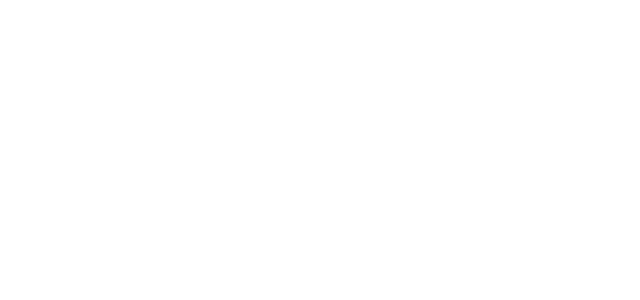
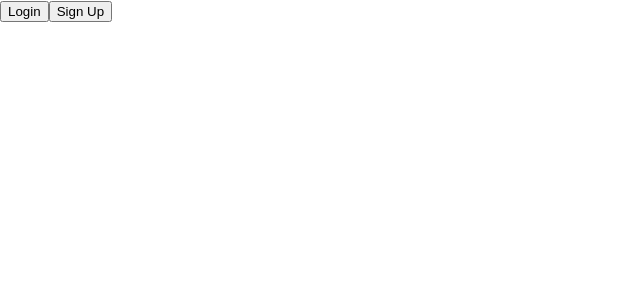
Before and after one commit to nuriaciscar/Front, a React (Create React App) app: page /login in a window 1280 px wide. Shown: the top 300 px of the page, without its empty margins (0-640 px from the left). Built offline with nearby package versions, Linux system fonts and the light colour scheme.

Commit message:
Fixed path /login on App

```diff
--- a/public/index.html
+++ b/public/index.html
@@ -2,7 +2,7 @@
 <html lang="en">
   <head>
     <meta charset="utf-8" />
-    <link rel="icon" href="%PUBLIC_URL%/favicon.ico" />
+    <link rel="icon" href="%PUBLIC_URL%/favicon.png" />
     <meta name="viewport" content="width=device-width, initial-scale=1" />
     <meta name="theme-color" content="#000000" />
     <meta
@@ -24,7 +24,7 @@
       work correctly both with client-side routing and a non-root public URL.
       Learn how to configure a non-root public URL by running `npm run build`.
     -->
-    <title>React App</title>
+    <title>AllFriends</title>
   </head>
   <body>
     <noscript>You need to enable JavaScript to run this app.</noscript>
--- a/src/App.js
+++ b/src/App.js
@@ -1,12 +1,13 @@
 import { BrowserRouter, Route, Routes } from "react-router-dom";
-import loginPage from "./pages/LoginPage/LoginPage";
+import LoginPage from "./pages/LoginPage/LoginPage";
 import "./App.css";
 
 function App() {
   return (
     <BrowserRouter>
       <Routes>
-        <Route path="/login" element={<loginPage />} />
+        <Route path="/login" element={<LoginPage />} />
+        <Route path="/" element={<LoginPage />} />
       </Routes>
     </BrowserRouter>
   );
--- a/src/pages/LoginPage/LoginPage.js
+++ b/src/pages/LoginPage/LoginPage.js
@@ -1,4 +1,4 @@
-import { useEffect, useState } from "react";
+import { useEffect } from "react";
 import { useSelector } from "react-redux";
 import { useNavigate } from "react-router";
 import { Link } from "react-router-dom";
@@ -15,11 +15,11 @@
   return (
     <>
       <div>
-        <Link to="/login">
+        <Link to="/login/login">
           <button>Login</button>
         </Link>
 
-        <Link to="/register">
+        <Link to="/login/register">
           <button>Sign Up</button>
         </Link>
       </div>
```
Also changed, not shown: public/favicon.png (added).
